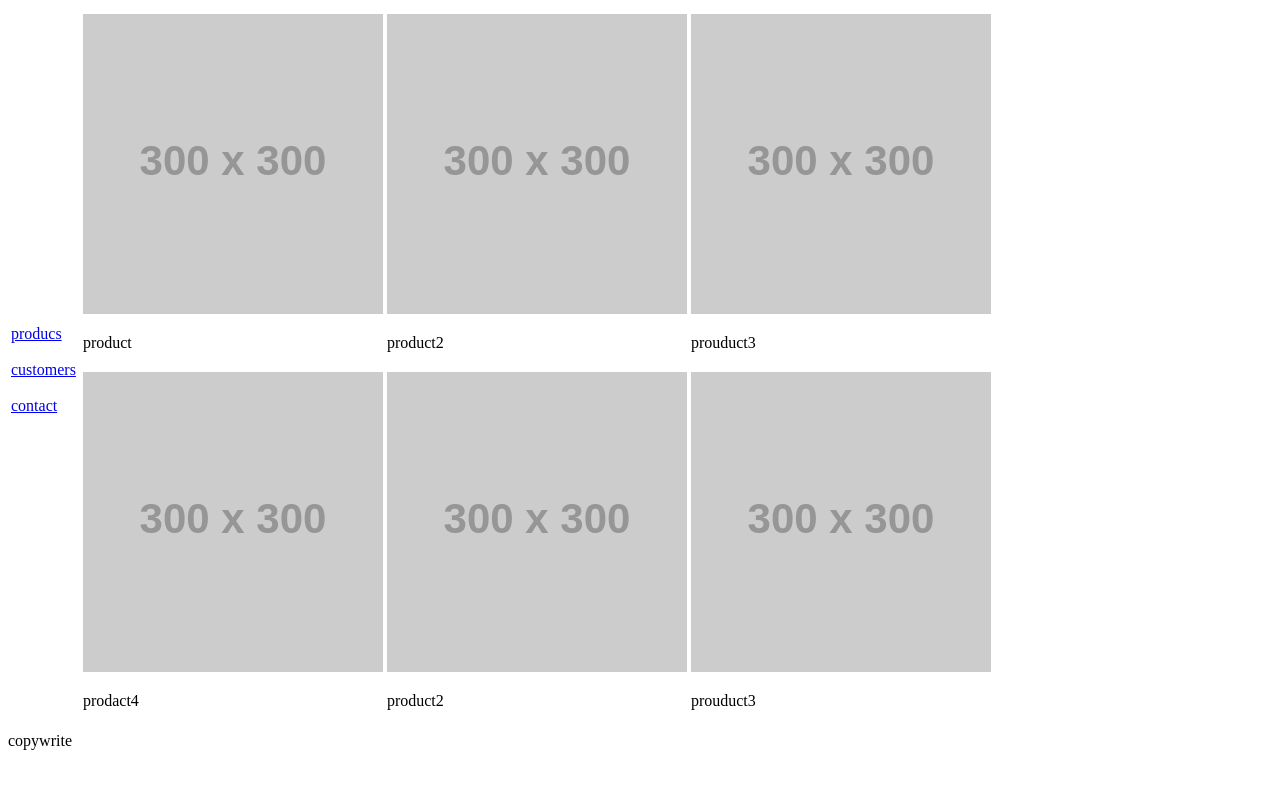
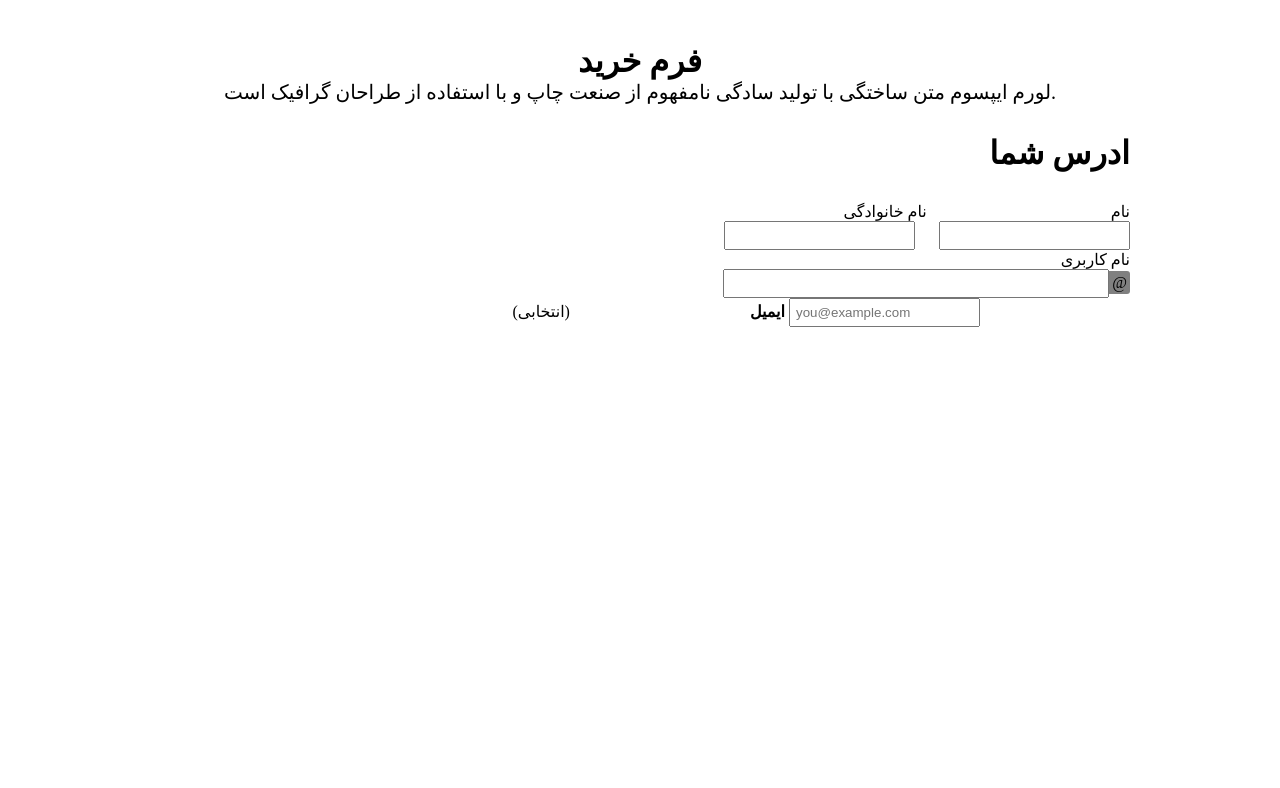
Before and after one commit to amirhosseinrohafza55/html, a plain HTML site: page index.html in a window 1280 px wide. Drawn offline with Linux system fonts and the light colour scheme; placeholder pictures from the web are drawn by us.

Commit message:
Add files via upload

```diff
--- a/index.html
+++ b/index.html
@@ -1,101 +1,91 @@
 <!DOCTYPE html>
 <html>
 <head>
-    <meta charset="utf-8" />
+    <meta charset="utf-8">
     <meta http-equiv="X-UA-Compatible" content="IE=edge">
-    <title>wellcome</title>
+    <title>well kommen</title>
     <meta name="viewport" content="width=device-width, initial-scale=1">
-    <link rel="stylesheet" type="text/css" media="screen" href="css/css.css" />
-    <link rel="stylesheet" href="css/style.css">
+    <link rel="stylesheet" href="https://use.fontawesome.com/releases/v5.7.2/css/all.css" integrity="sha384-fnmOCqbTlWIlj8LyTjo7mOUStjsKC4pOpQbqyi7RrhN7udi9RwhKkMHpvLbHG9Sr" crossorigin="anonymous">
     <style>
+        *{
+            margin: 0px;
+        }
+    #h1{
+        text-align: center;
+        margin-top: 42px;
+    }
+    p{
+        text-align: center;
+      font-size: 20px;
+    }
 
+ #div{
+    text-align: right;
+     margin-right: 150px;
+     margin-top: 30px;
+
+ }
+ label{
+     padding: 180px;
+ }
+.input{
+    margin-right: 20px;
+
+}
+#amir{
+    text-align: right;
+     margin-right: 150px;
+     margin-top: 30px;
+}
+#font{
+    background-color: grey;
+}
+#lablenam{
+    padding: 0px;
+}
+span{
+    background-color: grey;
+    padding: 3px;
+   border-top-right-radius: 3px;
+   border-bottom-right-radius: 3px;
+}
+.input1{
+    padding-left: 200px;
+}
+input{
+    padding: 5px;
+
+}
+.dalton{
+    text-align: right;
+     margin-right: 150px;
+
+}
     </style>
-
 </head>
 <body>
-    <div>
-            <div id="banner">
+    <h1 id="h1">فرم خرید</h1>
+   <p> لورم ایپسوم متن ساختگی با تولید سادگی نامفهوم از صنعت چاپ و با استفاده از طراحان گرافیک است.</p>
+   <h1 id="amir">ادرس شما</h1>
+   <div id="div">
+    <label for="" id="lablenam">نام</label> <label for="">نام خانوادگی</label>
+    <br>
+    <input type="text" class="input">
 
-                </div>
-                <table>
-                    <tr>
-                    <td id="lefttd">
-                         <a href="producs.html">producs</a>
-                         <br>
-                         <br>
-                         <a href="customers.html">customers</a>
-                         <br>
-                         <br>
-                         <a href="dalton.html">contact</a>
-                    </td>
-                    <td id="centertd">
-                    <table>
-                        <tr>
-                            <td class="product">
-                                <div>
-                                        <img src="https://via.placeholder.com/300" alt="img">
-                                </div>
-                               <p>
-                                   product
-                               </p>
+    <input type="text" >
+    <br>
+    نام کاربری
+    <br>
+    <input type="text" class="input1"><span>@</span>
+    <br>
+    <div class="dalton">
+        <label for="">(انتخابی)</label><b>ایمیل</b>
+       <input type="url" placeholder="you@example.com">
+    </div>
 
-                            </td>
-                            <td class="product">
-                                <div>
-                                        <img src="https://via.placeholder.com/300" alt="img">
-                                </div>
-                                    <p>
-                                            product2
-                                    </p>
-
-                                </td>
-                            <td class="product">
-                                <div>
-                                        <img src="https://via.placeholder.com/300" alt="img">
-                                </div>
-                                    <p>  prouduct3</p>
-
-                        </td>
-                        </tr>
-                        <tr>
-                                <td class="product">
-                                    <div>
-                                            <img src="https://via.placeholder.com/300" alt="img">
-                                    </div>
-                                        <p>prodact4                                </p>
+</div>
 
 
-                                </td>
-                                <td class="product">
-                                    <div>
-                                            <img src="https://via.placeholder.com/300" alt="img">
-                                    </div>
-                                       <p>
-                                            product2
-                                       </p>
-
-                                    </td>
-                                <td class="product">
-                                    <div>
-                                            <img src="https://via.placeholder.com/300" alt="img">
-                                    </div>
-                                        <p>prouduct3</p>
-
-                                </td>
-                            </tr>
-
-                    </table>
-                    </td>
-                    <td id="righttd">
-
-                    </td>
-                </tr>
-                </table>
-                <div id="footter">
-                    copywrite
-                </div>
-    </div>
 
 </body>
-<!-- prototype -->
 </html>
```
Also changed, not shown: index1.html (added, +159 -0 lines).
